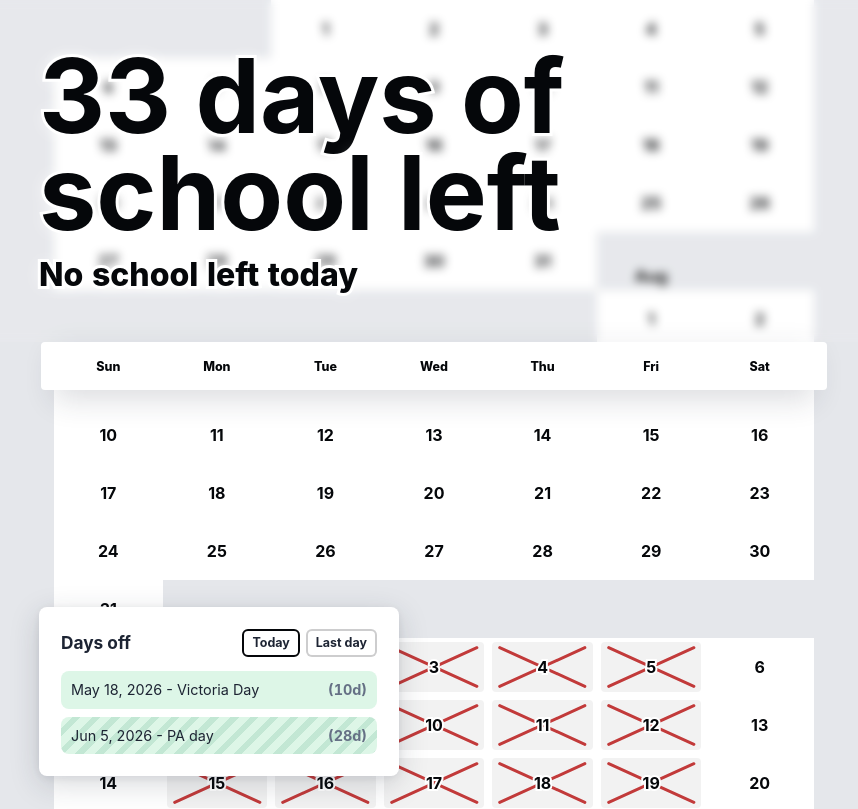
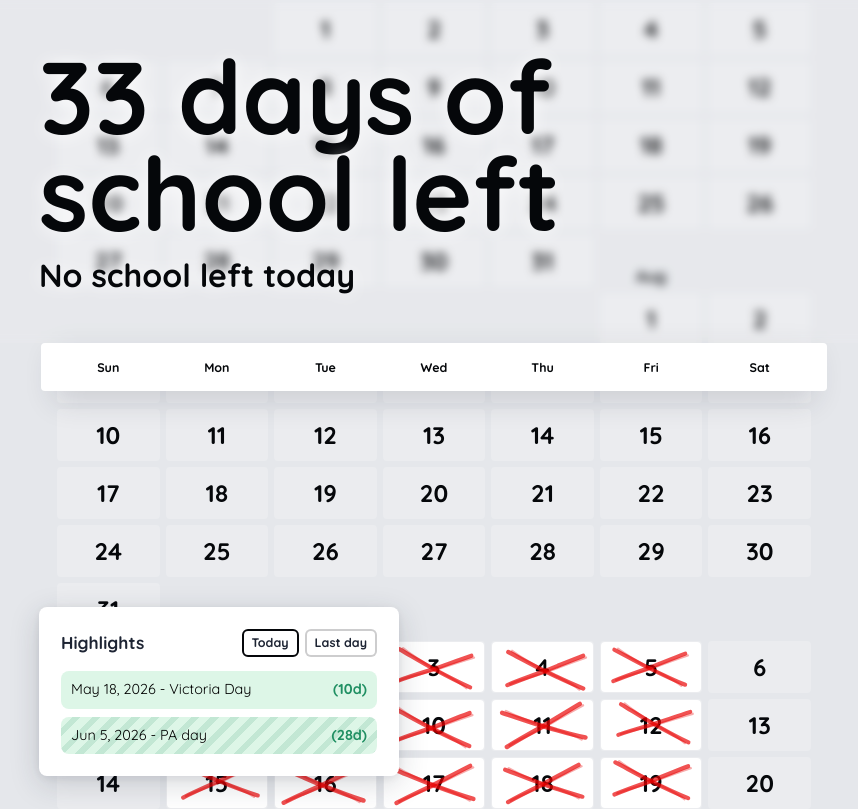
Before and after one commit to kmoth/daysofschool, a React (Vite) app: page / in a window 1280 px wide. Shown: the top 809 px of the page, without its empty margins (206-1064 px from the left). Built offline with nearby package versions, Linux system fonts and the light colour scheme.

Commit message:
Add custom font and enhance visual styling with hand-drawn passed marks

```diff
--- a/index.html
+++ b/index.html
@@ -8,6 +8,9 @@
     <meta name="apple-mobile-web-app-capable" content="yes" />
     <meta name="apple-mobile-web-app-status-bar-style" content="black-translucent" />
     <meta name="apple-mobile-web-app-title" content="School Days" />
+    <link rel="preconnect" href="https://fonts.googleapis.com" />
+    <link rel="preconnect" href="https://fonts.gstatic.com" crossorigin />
+    <link href="https://fonts.googleapis.com/css2?family=Quicksand:wght@300..700&display=swap" rel="stylesheet" />
     <link rel="apple-touch-icon" href="/apple-touch-icon.png" />
     <link rel="icon" type="image/svg+xml" href="/icon.svg" />
     <link rel="manifest" href="/site.webmanifest" />
--- a/src/main.jsx
+++ b/src/main.jsx
@@ -83,6 +83,25 @@ function startOfMonth(date) {
 function seededRandom(value) {
   const random = Math.sin(value) * 10000;
   return random - Math.floor(random);
+}
+
+function getDateSeed(value) {
+  return [...value].reduce((seed, character, index) => seed + character.charCodeAt(0) * (index + 1), 0);
+}
+
+function getPassedMarkStyle(date) {
+  const seed = getDateSeed(date);
+  const rotation = (seededRandom(seed + 17) - 0.5) * 14;
+  const offsetX = Math.round((seededRandom(seed + 29) - 0.5) * 6);
+  const offsetY = Math.round((seededRandom(seed + 41) - 0.5) * 6);
+  const scale = 0.94 + seededRandom(seed + 53) * 0.14;
+
+  return {
+    "--passed-mark-rotate": `${rotation.toFixed(2)}deg`,
+    "--passed-mark-x": `${offsetX}px`,
+    "--passed-mark-y": `${offsetY}px`,
+    "--passed-mark-scale": scale.toFixed(3),
+  };
 }
 
 function getConfettiDurationSeconds(index) {
@@ -588,10 +607,12 @@ function CalendarDay({
         />
       )}
       {isPastMarkedDay && (
-        <span className="calendar-day-passed-mark" aria-hidden="true">
+        <span className="calendar-day-passed-mark" style={getPassedMarkStyle(date)} aria-hidden="true">
           <svg className="calendar-day-passed-mark-lines" viewBox="0 0 100 100" preserveAspectRatio="none" focusable="false">
-            <line x1="4" y1="4" x2="96" y2="96" />
-            <line x1="96" y1="4" x2="4" y2="96" />
+            <path className="calendar-day-passed-mark-stroke" d="M10 13 C24 27 37 41 49 52 C63 65 76 77 91 88" />
+            <path className="calendar-day-passed-mark-stroke calendar-day-passed-mark-stroke-echo" d="M14 10 C27 29 41 43 54 56 C68 69 79 78 87 91" />
+            <path className="calendar-day-passed-mark-stroke" d="M89 12 C74 27 60 42 48 54 C34 67 22 78 11 90" />
+            <path className="calendar-day-passed-mark-stroke calendar-day-passed-mark-stroke-echo" d="M92 16 C75 31 62 44 51 55 C37 68 24 76 14 87" />
           </svg>
         </span>
       )}
@@ -846,7 +867,7 @@ function App() {
       <div className="settings-panel-frame">
         <aside className="settings-panel">
           <div className="settings-panel-heading">
-            <h2>Days off</h2>
+            <h2>Highlights</h2>
             {validSchedule && (
               <DayFocusShortcuts
                 lastDayISO={lastDayISO}
--- a/styles.css
+++ b/styles.css
@@ -5,7 +5,7 @@
   --paper: #e5e7eb;
   --panel: #ffffff;
   --calendar-ink: #05070a;
-  --calendar-school-day: rgba(237, 237, 237, 0.72);
+  --calendar-school-day: #ffffff;
   --calendar-day-off: #ddf6e7c2;
   --calendar-focused-day: #1f8f62;
   --calendar-max-width: 760px;
@@ -42,7 +42,7 @@
   --danger: #c23a3a;
   --shadow: 0 8px 30px rgba(36, 44, 62, 0.18), 0 2px 10px rgba(36, 44, 62, 0.08);
   font-family:
-    Inter, ui-sans-serif, system-ui, -apple-system, BlinkMacSystemFont, "Segoe UI",
+    Quicksand, ui-sans-serif, system-ui, -apple-system, BlinkMacSystemFont, "Segoe UI",
     sans-serif;
 }
 
@@ -126,8 +126,6 @@ body {
   border: 0;
   cursor: pointer;
   pointer-events: auto;
-  -webkit-text-stroke: inherit;
-  paint-order: inherit;
 }
 
 .countdown-title-toggle:focus-visible {
@@ -141,20 +139,12 @@ body {
   cursor: default;
 }
 
-.countdown-header h1,
-.precise-countdown {
-  -webkit-text-stroke: 6px #ffffff;
-  paint-order: stroke fill;
-}
-
 .countdown-header .countdown-title-final-day {
   --rainbow-fill-width: 34rem;
 
   position: relative;
   color: transparent;
   text-shadow: none;
-  -webkit-text-stroke: 0;
-  paint-order: normal;
   transform-origin: 50% 58%;
   animation: countdown-final-day-shiver 0.35s ease-in-out infinite;
 }
@@ -164,8 +154,7 @@ body {
   inset: 0;
   z-index: 0;
   color: transparent;
-  text-shadow: 0 1px 18px rgba(255, 255, 255, 0.86);
-  -webkit-text-stroke: 6px #ffffff;
+  -webkit-text-stroke: 10px #ffffff;
   paint-order: stroke fill;
 }
 
@@ -175,8 +164,6 @@ body {
   display: block;
   color: transparent;
   text-shadow: none;
-  -webkit-text-stroke: 0;
-  paint-order: normal;
   background-image: repeating-linear-gradient(
     90deg,
     #e63946 0,
@@ -232,8 +219,6 @@ body {
   height: 1px;
   overflow: visible;
   pointer-events: none;
-  -webkit-text-stroke: 0;
-  paint-order: normal;
 }
 
 .confetti-burst-particle {
@@ -442,7 +427,7 @@ body::-webkit-scrollbar,
   gap: 12px;
   width: 100%;
   padding: 9px 10px;
-  color: var(--ink);
+  /* color: var(--calendar-focused-day); */
   font: inherit;
   text-align: left;
   border: 0;
@@ -462,7 +447,7 @@ body::-webkit-scrollbar,
 
 .date-list .day-off-item-count {
   justify-self: end;
-  color: var(--muted);
+  color: var(--calendar-focused-day);
   font-weight: 750;
   font-variant-numeric: tabular-nums;
   white-space: nowrap;
@@ -707,7 +692,10 @@ body::-webkit-scrollbar,
 .react-calendar-shell .calendar-month-fill {
   inset: 0;
   z-index: 0;
-  background: #ffffff;
+  background: #ffffff36;
+  /* border: 2px solid #000f; */
+  border-radius: 4px;
+  margin: 3px;
 }
 
 .react-calendar-shell .calendar-last-day-sunburst {
@@ -814,6 +802,10 @@ body::-webkit-scrollbar,
 
 .react-calendar-shell .calendar-day-number {
   z-index: 4;
+  font-size: 1.5em;
+}
+
+.react-calendar-shell .calendar-day-last-school-day > .calendar-day-number {
   -webkit-text-stroke: 4px #ffffff;
   paint-order: stroke fill;
 }
@@ -824,7 +816,7 @@ body::-webkit-scrollbar,
   display: flex;
   align-items: center;
   justify-content: center;
-  font-size: 2em;
+  font-size: 3em;
   line-height: 1;
 }
 
@@ -850,11 +842,6 @@ body::-webkit-scrollbar,
   transform: translateX(-50%);
 }
 
-.react-calendar-shell .calendar-month-label {
-  -webkit-text-stroke: 3px #ffffff;
-  paint-order: stroke fill;
-}
-
 /* .react-calendar-shell .calendar-day-number { */
   /* opacity: 0.5; */
 /* } */
@@ -867,6 +854,7 @@ body::-webkit-scrollbar,
 
 .react-calendar-shell .calendar-day-fill.school-day {
   background: var(--calendar-school-day);
+  /* border: 2px solid #000f; */
 }
 
 .react-calendar-shell .calendar-day-fill.school-day.last-school-day {
@@ -899,9 +887,13 @@ body::-webkit-scrollbar,
 
 .react-calendar-shell .calendar-day-passed-mark {
   inset: 8px;
-  z-index: 2;
+  z-index: 5;
   overflow: hidden;
   border-radius: 4px;
+  transform: translate(var(--passed-mark-x, 0), var(--passed-mark-y, 0))
+    rotate(var(--passed-mark-rotate, 0deg))
+    scale(var(--passed-mark-scale, 1));
+  transform-origin: center;
 }
 
 .react-calendar-shell .calendar-day-passed-mark-lines {
@@ -911,11 +903,18 @@ body::-webkit-scrollbar,
   height: 100%;
 }
 
-.react-calendar-shell .calendar-day-passed-mark-lines line {
-  stroke: var(--danger);
+.react-calendar-shell .calendar-day-passed-mark-stroke {
+  fill: none;
+  stroke: #e90000ad;
   stroke-linecap: round;
-  stroke-width: 3px;
+  stroke-linejoin: round;
+  stroke-width: 4.2px;
   vector-effect: non-scaling-stroke;
+}
+
+.react-calendar-shell .calendar-day-passed-mark-stroke-echo {
+  opacity: 0.48;
+  stroke-width: 2.4px;
 }
 
 .react-calendar-shell .calendar-finish-flag {
```
